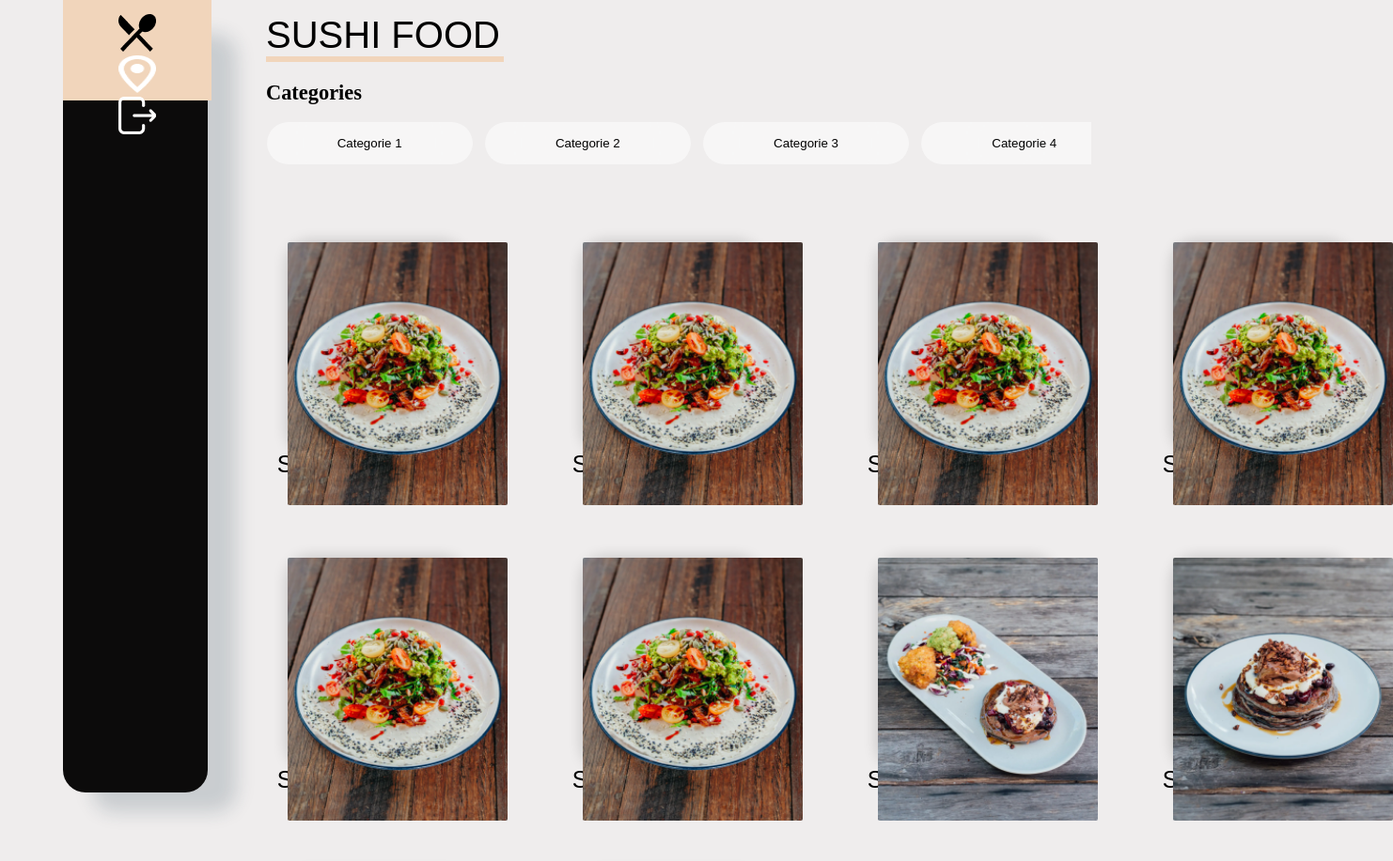
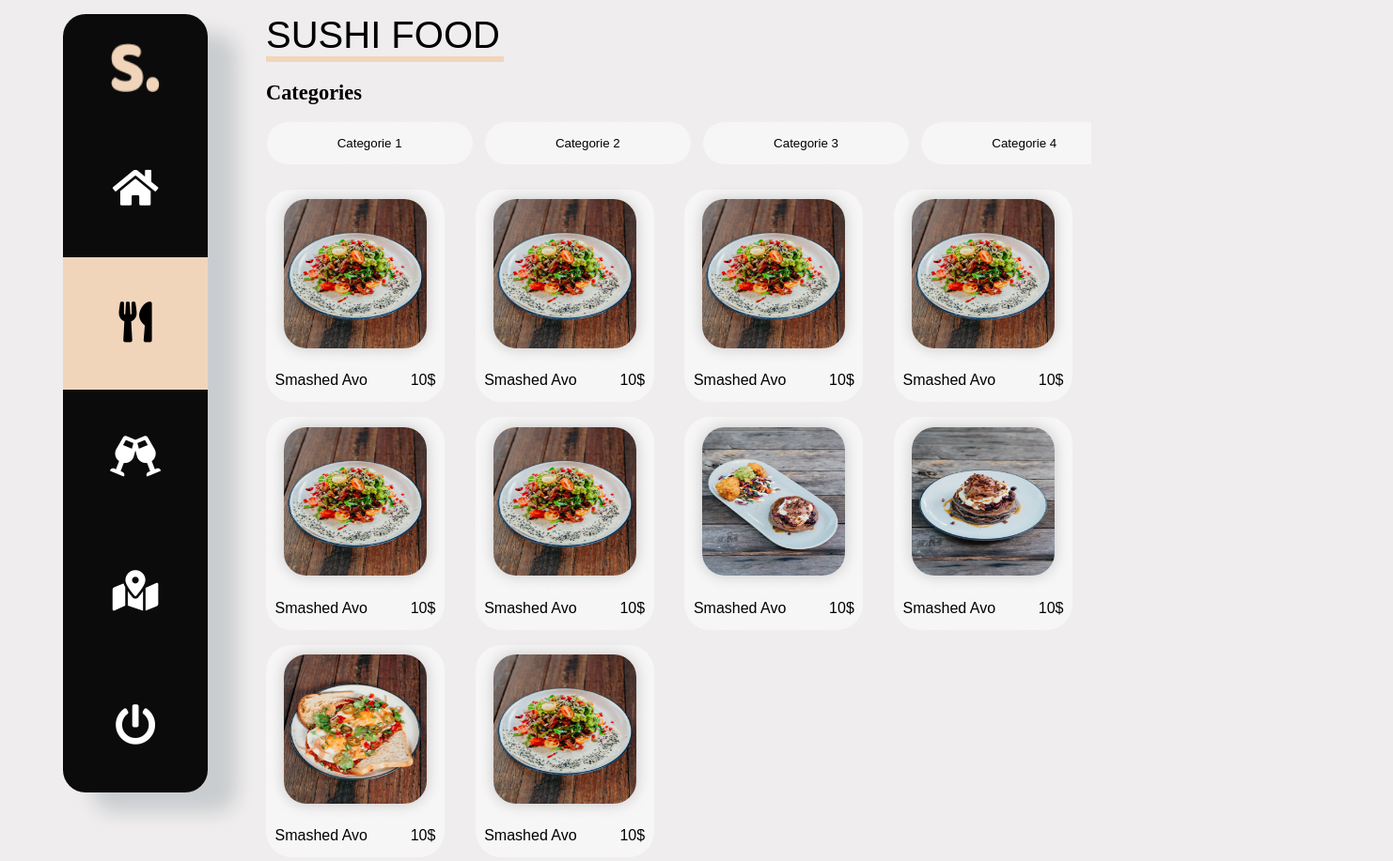
Before and after one commit to antonkapustin/Restaurant-site, a plain HTML site: page menu/menu.html in a window 1280 px wide. Shown: the top 917 px of the page at 94% size, 1482 px wide, since content can reach past the window. Drawn offline with Linux system fonts and the light colour scheme; a web font is replaced by a local one.

Commit message:
update side-bar

```diff
--- a/menu/menu.html
+++ b/menu/menu.html
@@ -116,17 +116,17 @@
             <button class="button is_hidden_mobile" type="button">Load More</button>
         </div>
         <div class="side-bar">
-                <!-- <img class="side-bar__logo" src="assets/pictures/side-bar-logo.png" alt="logo"> -->
+                <img class="side-bar__logo" src="assets/pictures/side-bar-logo.png" alt="logo">
 
-                <!-- <a href="../index.html" class="side-bar__link"><i class="fas fa-home"></i></a> -->
+                <a href="../index.html" class="side-bar__link"><i class="fas fa-home"></i></a>
 
-                <a href="/menu" class="side-bar__link side-bar__link_active"><img class="side-bar__img" src="assets/pictures/Vector-spoon-and-fork.png" alt="logo"></a>
+                <a href="/menu" class="side-bar__link side-bar__link_active"><i class="fas fa-utensils"></i></a>
 
-                <!-- <a href="/cart" class="side-bar__link"><img class="side-bar__img" src="assets/pictures/Vector-shopping-cart_24px.png" alt="logo"></a> -->
+                <a href="/cart" class="side-bar__link"><i class="fas fa-glass-cheers"></i></a>
 
-                <a href="/location" class="side-bar__link"><img class="side-bar__img" src="assets/pictures/Vector-location.png" alt="logo"></a>
+                <a href="/location" class="side-bar__link"><i class="fas fa-map-marked-alt"></i></a>
 
-                <a href="/enter" class="side-bar__link"><img class="side-bar__img" src="assets/pictures/Vector-enter.png" alt="logo"></a>
+                <a href="/enter" class="side-bar__link"><i class="fas fa-power-off"></i></a>
         </div>
 
 
--- a/menu/src/components/categories/categories.component.less
+++ b/menu/src/components/categories/categories.component.less
@@ -2,7 +2,7 @@
     display: flex;
     flex-direction: column;
     width: 100%;
-    margin-bottom: 6vw;
+    margin-bottom: 20px;
 
     &__title{
         margin: 0 0 0.5em 0;
--- a/menu/src/components/menu/menu.component.less
+++ b/menu/src/components/menu/menu.component.less
@@ -2,7 +2,7 @@
     display: grid;
     grid-template-columns: repeat(4, 1fr);
     grid-row-gap: 16px;
-    grid-column-gap: 80px;
+    grid-column-gap: 1vw;
 
     @media @max1024 {
         .slider();
@@ -31,35 +31,26 @@
         display: flex;
         flex-direction: column;
         align-items: center;
-
-        @media @max1024 {
-        .slider__item();
         .background();
         border-radius: 27px;
         margin-right: 20px;
         justify-content: space-around;
+
+        @media @max1024 {
+        .slider__item();
         }
     }
 
     &__title{
         font-family: 'Mulish', sans-serif;
-        font-size: 25px;
+        font-size: 1em;
         margin: 0;
         line-height: 25px;
-
-        @media @max1024{
-            font-size: 1em;
-        }
     }
     &__img{
-        width: 234px;
-        height: 280px;
+        width: 100%;
+        height: 100%;
         margin-bottom: 11px;
-
-        @media @max1024{
-            width: 100%;
-            height: 100%;
-            border-radius: 24px;
-        }
+        border-radius: 24px;
     }
 }
--- a/menu/src/components/side-bar/side-bar.component.less
+++ b/menu/src/components/side-bar/side-bar.component.less
@@ -7,20 +7,19 @@
     background-color: #0C0B0B;
     border-radius: 24px;
     box-shadow: 31px 21px 19px 0px rgb(34 60 80 / 18%);
+    display: flex;
+    flex-direction: column;
+    justify-content: space-between;
+    align-items: center;
 
     @media (max-width:1024px){
-        display: flex;
-        justify-content: space-between;
         bottom: 0;
         left: 0;
         top: unset;
-        background-color: rgba(0, 0, 0, 0.5);
-        box-shadow: 0 0 1rem 0 rgb(0 0 0 / 20%);
+        .background();
         border-radius: unset;
-        backdrop-filter: blur(100px);
         width: 100%;
         height: 10%;
-        align-items: center;
     }
 
     &__item{
@@ -28,20 +27,23 @@
     }
 
     &__link{
-        padding: 49px 59px;
+        padding: 46px 53px;
+        color: white;
+        font-size: 2.7em;
+        margin: 0;
+
         &_active{
             background-color:#F1D5BB;
+            color: black;
+            padding: 46px 59px;
         }
         &:hover{
             background-color:#F1D5BB;
+            color: black;
         }
         &:last-child{
             border-radius: 0 0 24px 24px;
         }
-    }
-    &__img{
-        width: 40px;
-        height: 40px;
     }
     &__logo{
         width: 52px;
--- a/menu/styles-menu.less
+++ b/menu/styles-menu.less
@@ -8,8 +8,8 @@
 @import url("src/components/side-bar/side-bar.component.less");
 @import url("src/components/content/content.component.less");
 @import url("src/components/button/button.component.less");
-// @import url("src/less/fontawesome.less");
-// @import url("src/less/_variables.less");
-// @import url("src/less/_icons.less");
-// @import url("src/less/solid.less");
-// @import url("src/less/brands.less");
+@import url("src/less/fontawesome.less");
+@import url("src/less/_variables.less");
+@import url("src/less/_icons.less");
+@import url("src/less/solid.less");
+@import url("src/less/brands.less");
```
